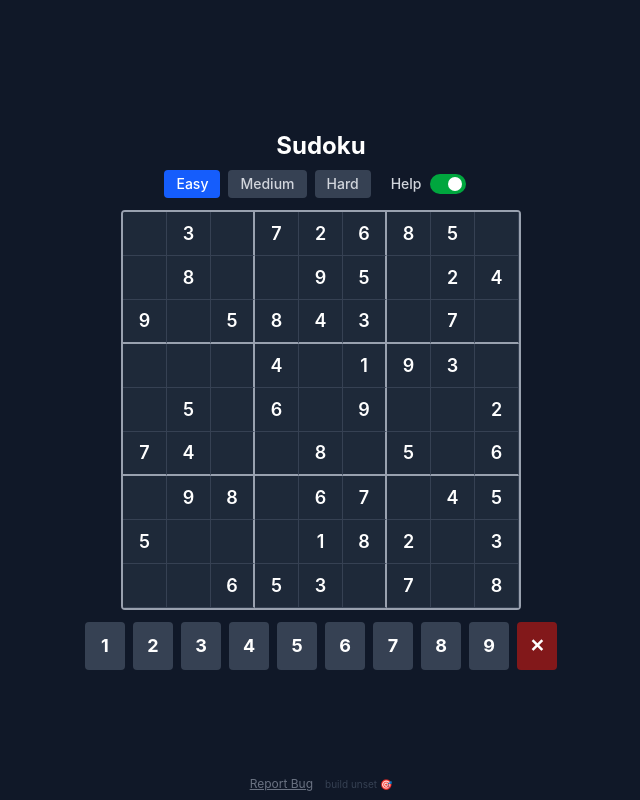
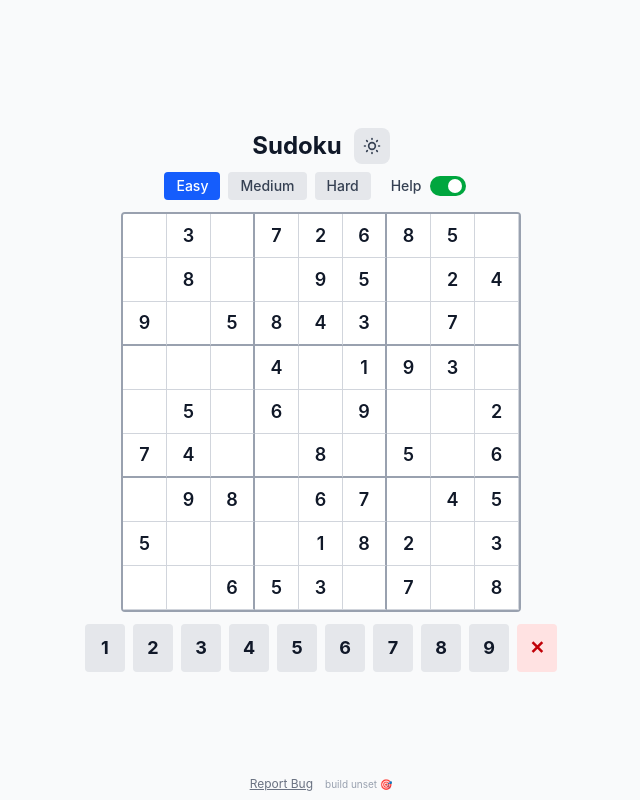
Before and after one commit to geea-develop/sudoku, a Next.js app: page / in a window 1280 px wide. Shown: the whole page, without its empty margins (319-959 px from the left). Built offline with nearby package versions, Linux system fonts and the light colour scheme; no server answers.

Commit message:
feat(ui): Add a dark-mode toggle to the header
Humming Bunny M0 autonomous UI change.
Task: Add a dark-mode toggle to the header

```diff
--- a/app/globals.css
+++ b/app/globals.css
@@ -6,3 +6,7 @@ body {
   height: 100vh;
   font-family: -apple-system, BlinkMacSystemFont, "Segoe UI", Roboto, sans-serif;
 }
+
+.dark {
+  color-scheme: dark;
+}
--- a/app/page.tsx
+++ b/app/page.tsx
@@ -21,6 +21,7 @@ export default function Sudoku() {
   const [won, setWon] = useState(false);
   const [generating, setGenerating] = useState(false);
   const [helpEnabled, setHelpEnabled] = useState(true);
+  const [darkMode, setDarkMode] = useState(true);
 
   const newGame = useCallback((diff: Difficulty) => {
     setGenerating(true);
@@ -41,6 +42,27 @@ export default function Sudoku() {
   useEffect(() => {
     newGame("easy");
   }, [newGame]);
+
+  useEffect(() => {
+    const stored = localStorage.getItem("darkMode");
+    if (stored !== null) {
+      setDarkMode(stored === "true");
+    }
+  }, []);
+
+  useEffect(() => {
+    if (darkMode) {
+      document.documentElement.classList.add("dark");
+    } else {
+      document.documentElement.classList.remove("dark");
+    }
+    localStorage.setItem("darkMode", String(darkMode));
+  }, [darkMode]);
+
+  const toggleDarkMode = () => {
+    setDarkMode((prev) => !prev);
+    hapticTap();
+  };
 
   const handleCellClick = (row: number, col: number) => {
     if (won) return;
@@ -124,16 +146,34 @@ export default function Sudoku() {
 
   if (!board || !puzzle || generating) {
     return (
-      <div className="h-screen bg-gray-900 flex items-center justify-center">
-        <p className="text-white text-lg animate-pulse">Generating puzzle...</p>
+      <div className="h-screen bg-gray-50 dark:bg-gray-900 flex items-center justify-center">
+        <p className="text-gray-900 dark:text-white text-lg animate-pulse">Generating puzzle...</p>
       </div>
     );
   }
 
   return (
-    <div className="h-screen bg-gray-900 flex flex-col items-center justify-center p-2 overflow-hidden select-none">
+    <div className="h-screen bg-gray-50 dark:bg-gray-900 flex flex-col items-center justify-center p-2 overflow-hidden select-none">
       {/* Header */}
-      <h1 className="text-xl sm:text-2xl font-bold text-white mb-2">Sudoku</h1>
+      <div className="flex items-center gap-3 mb-2">
+        <h1 className="text-xl sm:text-2xl font-bold text-gray-900 dark:text-white">Sudoku</h1>
+        <button
+          onClick={toggleDarkMode}
+          className="p-2 rounded-lg bg-gray-200 dark:bg-gray-700 text-gray-700 dark:text-gray-300 hover:bg-gray-300 dark:hover:bg-gray-600 transition-colors"
+          aria-label={darkMode ? "Switch to light mode" : "Switch to dark mode"}
+          title={darkMode ? "Switch to light mode" : "Switch to dark mode"}
+        >
+          {darkMode ? (
+            <svg className="w-5 h-5" fill="none" stroke="currentColor" viewBox="0 0 24 24" xmlns="http://www.w3.org/2000/svg">
+              <path strokeLinecap="round" strokeLinejoin="round" strokeWidth={2} d="M12 3v1m0 16v1m9-9h-1M4 12H3m15.364 6.364l-.707-.707M6.343 6.343l-.707-.707m12.728 0l-.707.707M6.343 17.657l-.707.707M16 12a4 4 0 11-8 0 4 4 0 018 0z" />
+            </svg>
+          ) : (
+            <svg className="w-5 h-5" fill="none" stroke="currentColor" viewBox="0 0 24 24" xmlns="http://www.w3.org/2000/svg">
+              <path strokeLinecap="round" strokeLinejoin="round" strokeWidth={2} d="M20.354 15.354A9 9 0 018.646 3.646 9.003 9.003 0 0012 21a9.003 9.003 0 008.354-5.646z" />
+            </svg>
+          )}
+        </button>
+      </div>
 
       {/* Difficulty selector */}
       <div className="flex gap-2 mb-3">
@@ -144,7 +184,7 @@ export default function Sudoku() {
             className={`px-3 py-1 rounded text-xs sm:text-sm font-medium transition-colors ${
               difficulty === d && !won
                 ? "bg-blue-600 text-white"
-                : "bg-gray-700 text-gray-300 hover:bg-gray-600"
+                : "bg-gray-200 dark:bg-gray-700 text-gray-700 dark:text-gray-300 hover:bg-gray-300 dark:hover:bg-gray-600"
             }`}
           >
             {d.charAt(0).toUpperCase() + d.slice(1)}
@@ -152,14 +192,14 @@ export default function Sudoku() {
         ))}
         <button
           onClick={() => setHelpEnabled((prev) => !prev)}
-          className="flex items-center gap-2 px-3 py-1 rounded text-xs sm:text-sm font-medium text-gray-300"
+          className="flex items-center gap-2 px-3 py-1 rounded text-xs sm:text-sm font-medium text-gray-700 dark:text-gray-300"
           aria-label={helpEnabled ? "Disable help" : "Enable help"}
           title={helpEnabled ? "Help: ON – errors are highlighted" : "Help: OFF – no error feedback"}
         >
           <span>Help</span>
           <span
             className={`relative inline-flex h-5 w-9 items-center rounded-full transition-colors ${
-              helpEnabled ? "bg-green-600" : "bg-gray-600"
+              helpEnabled ? "bg-green-600" : "bg-gray-300 dark:bg-gray-600"
             }`}
           >
             <span
@@ -172,7 +212,7 @@ export default function Sudoku() {
       </div>
 
       {/* Board */}
-      <div className="grid grid-cols-9 border-2 border-gray-400 rounded overflow-hidden">
+      <div className="grid grid-cols-9 border-2 border-gray-400 dark:border-gray-400 rounded overflow-hidden">
         {board.map((row, rowIdx) =>
           row.map((cell, colIdx) => {
             const isGiven = puzzle[rowIdx][colIdx] !== null;
@@ -182,20 +222,20 @@ export default function Sudoku() {
             const sameNum = isSameNumber(rowIdx, colIdx);
             const hasError = errors.has(`${rowIdx}-${colIdx}`);
 
-            let bg = "bg-gray-800";
-            if (isSelected) bg = "bg-blue-700";
-            else if (sameNum) bg = "bg-blue-900";
-            else if (highlighted) bg = "bg-gray-700";
+            let bg = "bg-white dark:bg-gray-800";
+            if (isSelected) bg = "bg-blue-500 dark:bg-blue-700";
+            else if (sameNum) bg = "bg-blue-100 dark:bg-blue-900";
+            else if (highlighted) bg = "bg-gray-100 dark:bg-gray-700";
 
             // Box borders
             const borderRight =
               colIdx % 3 === 2 && colIdx < 8
-                ? "border-r-2 border-r-gray-400"
-                : "border-r border-r-gray-700";
+                ? "border-r-2 border-r-gray-400 dark:border-r-gray-400"
+                : "border-r border-r-gray-300 dark:border-r-gray-700";
             const borderBottom =
               rowIdx % 3 === 2 && rowIdx < 8
-                ? "border-b-2 border-b-gray-400"
-                : "border-b border-b-gray-700";
+                ? "border-b-2 border-b-gray-400 dark:border-b-gray-400"
+                : "border-b border-b-gray-300 dark:border-b-gray-700";
 
             return (
               <button
@@ -207,7 +247,7 @@ export default function Sudoku() {
                   text-sm sm:text-lg font-semibold
                   transition-colors
                   ${bg} ${borderRight} ${borderBottom}
-                  ${isGiven ? "text-white" : hasError && helpEnabled ? "text-red-400" : "text-blue-300"}
+                  ${isGiven ? "text-gray-900 dark:text-white" : hasError && helpEnabled ? "text-red-500 dark:text-red-400" : "text-blue-600 dark:text-blue-300"}
                   ${!isGiven && !won ? "cursor-pointer" : ""}
                 `}
                 aria-label={`Cell row ${rowIdx + 1} column ${colIdx + 1}${cell ? ` value ${cell}` : " empty"}`}
@@ -226,14 +266,14 @@ export default function Sudoku() {
             <button
               key={num}
               onClick={() => handleNumberInput(num)}
-              className="w-[32px] h-[40px] sm:w-[40px] sm:h-[48px] bg-gray-700 hover:bg-gray-600 active:bg-gray-500 text-white font-bold rounded text-sm sm:text-lg transition-colors"
+              className="w-[32px] h-[40px] sm:w-[40px] sm:h-[48px] bg-gray-200 dark:bg-gray-700 hover:bg-gray-300 dark:hover:bg-gray-600 active:bg-gray-400 dark:active:bg-gray-500 text-gray-900 dark:text-white font-bold rounded text-sm sm:text-lg transition-colors"
             >
               {num}
             </button>
           ))}
           <button
             onClick={handleErase}
-            className="w-[32px] h-[40px] sm:w-[40px] sm:h-[48px] bg-red-900 hover:bg-red-800 active:bg-red-700 text-white font-bold rounded text-sm sm:text-lg transition-colors"
+            className="w-[32px] h-[40px] sm:w-[40px] sm:h-[48px] bg-red-100 dark:bg-red-900 hover:bg-red-200 dark:hover:bg-red-800 active:bg-red-300 dark:active:bg-red-700 text-red-700 dark:text-white font-bold rounded text-sm sm:text-lg transition-colors"
             aria-label="Erase"
           >
             ✕
@@ -243,11 +283,11 @@ export default function Sudoku() {
 
       {/* Win state */}
       {won && (
-        <div className="mt-6 py-4 px-6 text-center rounded-xl bg-gray-800/80 border border-yellow-500/30">
-          <p className="text-2xl font-bold text-yellow-400 mb-1 animate-pulse">
+        <div className="mt-6 py-4 px-6 text-center rounded-xl bg-white/90 dark:bg-gray-800/80 border border-yellow-500/30">
+          <p className="text-2xl font-bold text-yellow-500 dark:text-yellow-400 mb-1 animate-pulse">
             🎉 Well done!
           </p>
-          <p className="text-sm text-gray-300 mb-3">
+          <p className="text-sm text-gray-700 dark:text-gray-300 mb-3">
             You crushed the {difficulty} puzzle. Ready for another?
           </p>
           <button
@@ -265,11 +305,11 @@ export default function Sudoku() {
           href="https://github.com/geea-develop/sudoku/issues/new?template=bug_report.yml"
           target="_blank"
           rel="noopener noreferrer"
-          className="text-gray-500 hover:text-gray-300 text-xs underline"
+          className="text-gray-500 hover:text-gray-400 dark:hover:text-gray-300 text-xs underline"
         >
           Report Bug
         </a>
-        <span className="text-gray-700 text-[10px]">
+        <span className="text-gray-400 dark:text-gray-700 text-[10px]">
           build {process.env.NEXT_PUBLIC_BUILD_ID?.slice(0, 7) || "local"} 🎯
         </span>
       </div>
```
